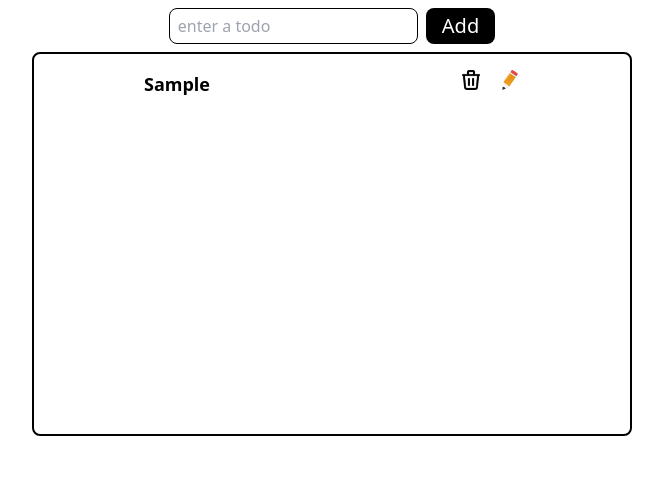
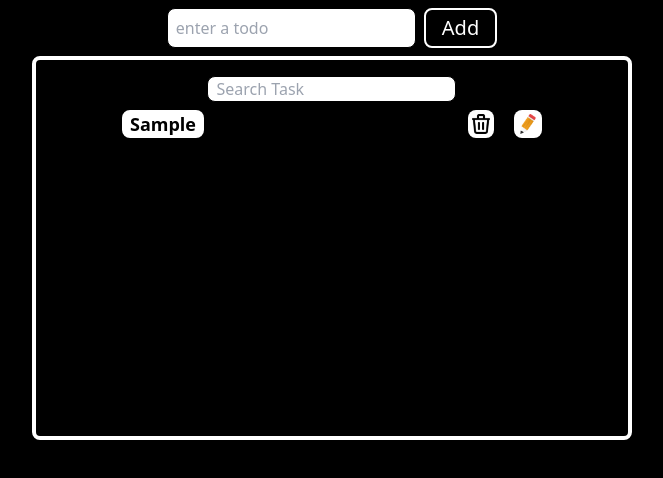
Before and after one commit to neelehnsb/Learn-RTL-with-Todo, a React (Create React App) app: page / in a window 1280 px wide. Both pictures are taken after typing "Sample" into the empty fields and a click on the button "Add". Shown: the top 478 px of the page, without its empty margins (308-971 px from the left). Built offline with nearby package versions, Linux system fonts and the light colour scheme.

Commit message:
ui update and search filer

```diff
--- a/src/App.tsx
+++ b/src/App.tsx
@@ -49,7 +49,7 @@ function App() {
   };
 
   return (
-    <div className="App">
+    <div className="App bg-black pt-2 h-screen">
       <Todoform updateTodo={updateTodo} />
       <Todolist todos={todos} deleteTodo={deleteTodo} editTodo={editTodo} />
       {editCheck ? <EditComponent close={close} saveEdit={saveEdit} /> : ""}
--- a/src/components/editComponent.tsx
+++ b/src/components/editComponent.tsx
@@ -15,7 +15,7 @@ export const EditComponent = ({
           event.preventDefault();
           eTodo.length ? saveEdit(eTodo) : alert("cannot be empty");
         }}
-        className="flex relative w-96 mx-auto rounded-2xl mt-20 bg-black flex-col gap-3 p-5 items-center text-center"
+        className="flex relative w-96 mx-auto rounded-2xl border-2 border-white mt-20 bg-black flex-col gap-3 p-5 items-center text-center"
       >
         <input
           className="border-[1px] px-2 border-black rounded-lg"
--- a/src/components/todoform.tsx
+++ b/src/components/todoform.tsx
@@ -6,7 +6,7 @@ function Todoform({ updateTodo }: { updateTodo: Function }) {
   return (
     <form
       name="add todo form"
-      className="mt-2 flex gap-2 w-min mb-2 mx-auto"
+      className="flex gap-2 w-min mb-2 mx-auto"
       onSubmit={(event) => {
         event.preventDefault();
         if (todo.length) updateTodo(todo);
@@ -20,7 +20,7 @@ function Todoform({ updateTodo }: { updateTodo: Function }) {
         onChange={(e) => setTodo(e.target.value)}
         placeholder="enter a todo"
       />
-      <button className=" px-4 py-1 rounded-lg text-white bg-black text-xl">
+      <button className=" px-4 py-1 rounded-lg border-2 border-white text-white bg-black text-xl">
         Add
       </button>
     </form>
--- a/src/components/todolist.tsx
+++ b/src/components/todolist.tsx
@@ -1,5 +1,6 @@
 import TrashIcon from "./img/trash.png";
 import EditIcon from "./img/edit.png";
+import { useState } from "react";
 
 const Todolist = ({
   todos,
@@ -10,35 +11,71 @@ const Todolist = ({
   deleteTodo: Function;
   editTodo: Function;
 }) => {
+  const [search, setSearch] = useState<string>("");
+
   return (
-    <div className="flex flex-col gap-2 h-96 p-4 overflow-y-scroll border-2 rounded-lg border-black max-w-[600px] mx-auto">
-      {todos.map((todo, index) => (
-        <div className="flex justify-between w-8/12 mx-auto" key={todo}>
-          <p key={index} className="text-lg font-extrabold">
+    <div className="flex flex-col gap-2 h-96 p-4  bg-black border-4 rounded-lg border-white max-w-[600px] mx-auto">
+      <div className=" w-8/12 mx-auto flex items-center">
+        <form
+          name="Search task"
+          className="mx-auto"
+          onSubmit={(event) => {
+            event.preventDefault();
+          }}
+        >
+          <input
+            placeholder="Search Task"
+            className="border-[1px] px-2  border-black rounded-lg"
+            type="text"
+            value={search}
+            onChange={(e) => {
+              setSearch(e.target.value);
+            }}
+          ></input>
+        </form>
+      </div>
+      <div className="flex flex-col gap-2 overflow-y-scroll w-9/12 mx-auto">
+        {todos
+          .filter((todo) => {
+            console.log(search);
+            return todo.includes(search);
+          })
+          .map((todo, index) => (
+            <div className="flex justify-between " key={todo}>
+              <div className="bg-white px-2 rounded-lg">
+                <p key={index} className="text-lg text-black font-extrabold">
                   {todo}
                 </p>
+              </div>
+
               <div className="flex gap-5">
+                <div className="p-1 bg-white rounded-lg ">
                   <img
                     src={TrashIcon}
                     alt={`${todo}_trash`}
                     id={todo}
-              className="h-5 cursor-pointer"
+                    className="h-5 bg-white cursor-pointer"
                     onClick={(event) => {
                       deleteTodo(event.currentTarget.id);
                     }}
                   />
+                </div>
+
+                <div className="p-1 bg-white rounded-lg ">
                   <img
                     src={EditIcon}
                     alt={`${todo}_edit`}
                     id={todo}
-              className="h-5 cursor-pointer"
+                    className="h-5 cursor-pointer "
                     onClick={(event) => {
                       editTodo(event.currentTarget.id);
                     }}
                   />
                 </div>
               </div>
+            </div>
           ))}
+      </div>
     </div>
   );
 };
--- a/tailwind.config.js
+++ b/tailwind.config.js
@@ -1,6 +1,6 @@
 /** @type {import('tailwindcss').Config} */
 module.exports = {
-  content: ["./src/**/*.{js,jsx,ts,tsx}"],
+  content: ["./src/**/*.{js,jsx,ts,tsx,html}"],
   theme: {
     extend: {},
   },
```
Lines whose indentation alone changed are shown as unchanged.
